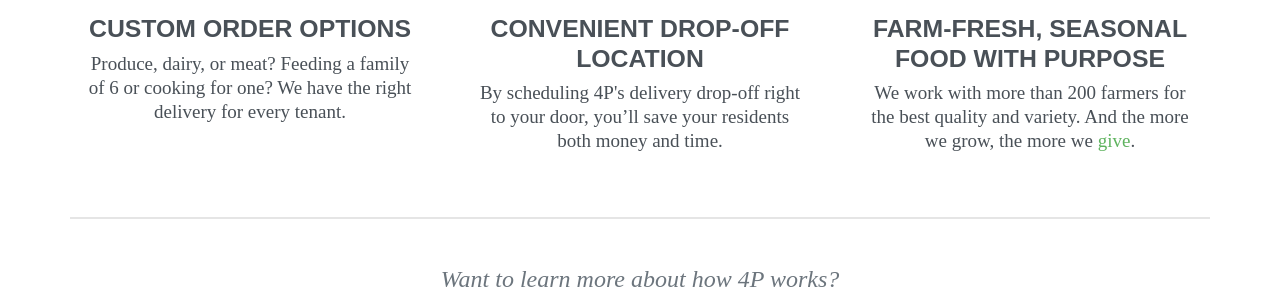
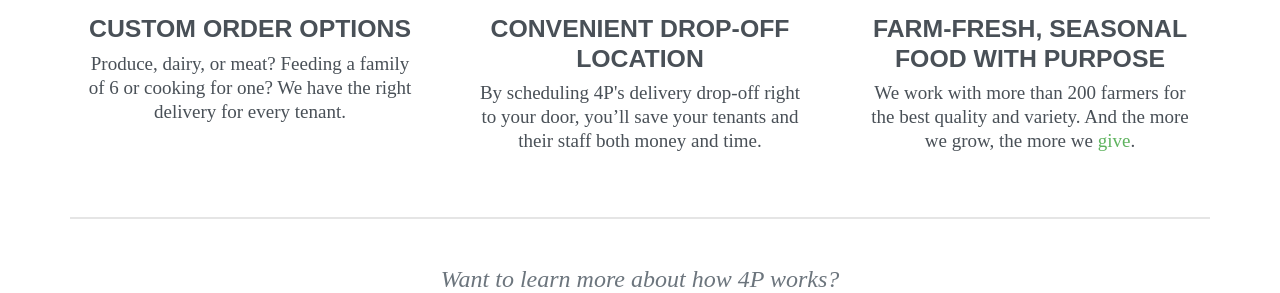
Before and after one commit to ocupop/4p-marketing, a Jekyll site: the page built from src/_targets/commercial-lead.html, in a window 1280 px wide and 900 px high, scrolled down 395 px. Shown: the part 178-471 px from the top of the window. Built offline with Jekyll 4.4.1, drawn with Linux system fonts in a browser that asks for light colours.

Commit message:
Updated 'src/_includes/target/how-it-works.html' via CloudCannon

```diff
--- a/src/_includes/target/how-it-works.html
+++ b/src/_includes/target/how-it-works.html
@@ -15,7 +15,7 @@
           <img src="/assets/img/dropoff.svg" alt="" class="img-fluid mx-4 editable" />
           <h3 class="mt-3 editable">Convenient drop&#8209;off location</h3>
           <p class="editable">
-            By scheduling 4P's delivery drop-off right to your door, you&rsquo;ll save your residents both money and time.
+            By scheduling 4P's delivery drop-off right to your door, you&rsquo;ll save your tenants and their staff both money and time.
           </p>
 
         </div>
```
